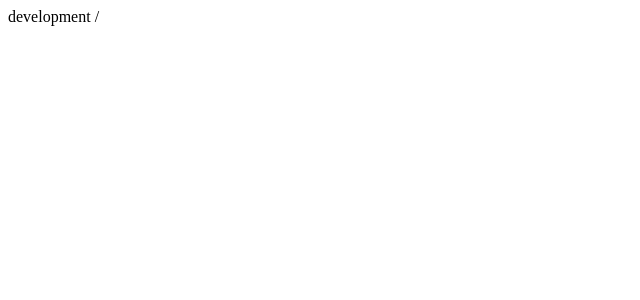
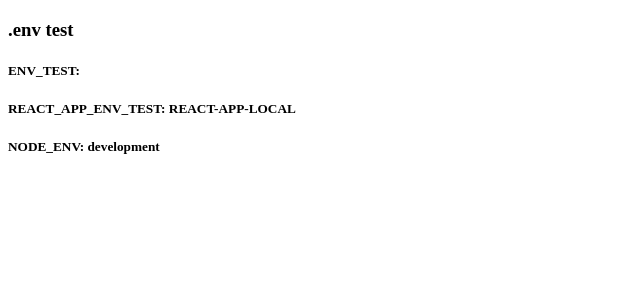
Before and after one commit to haymee77/self-rent-mobile-decide, a React (Create React App) app: page / in a window 1280 px wide. Shown: the top 300 px of the page, without its empty margins (0-640 px from the left). Built offline with nearby package versions, Linux system fonts and the light colour scheme.

Commit message:
env test

```diff
--- a/src/App.js
+++ b/src/App.js
@@ -2,8 +2,11 @@ import React from 'react';
 
 function App() {
   return (
-    <div className='App'>
-      {process.env.NODE_ENV} / {process.env.T}
+    <div>
+      <h3>.env test</h3>
+      <h5>ENV_TEST: {process.env.ENV_TEST}</h5>
+      <h5>REACT_APP_ENV_TEST: {process.env.REACT_APP_ENV_TEST}</h5>
+      <h5>NODE_ENV: {process.env.NODE_ENV}</h5>
     </div>
   );
 }
```
Also changed, not shown: 2 other files (tests, documents, lock files or other folders).
